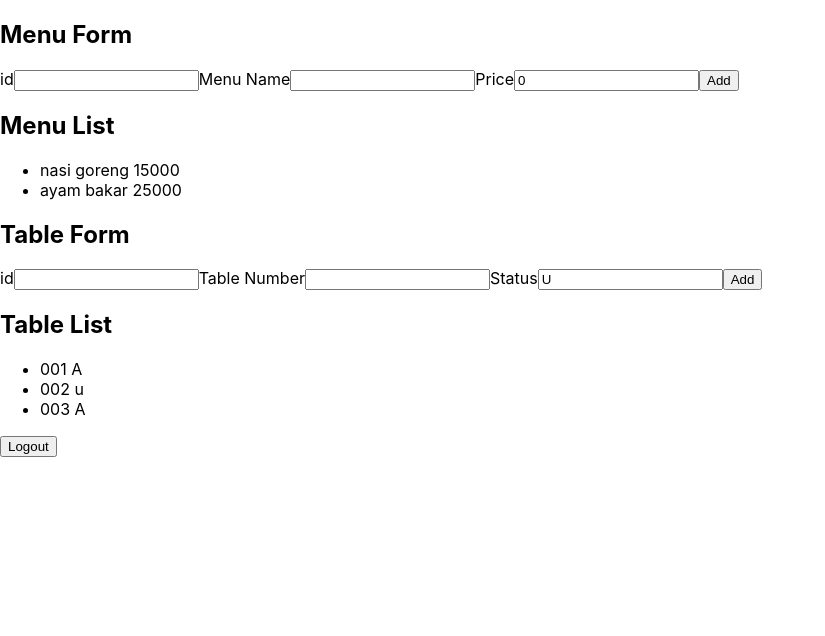
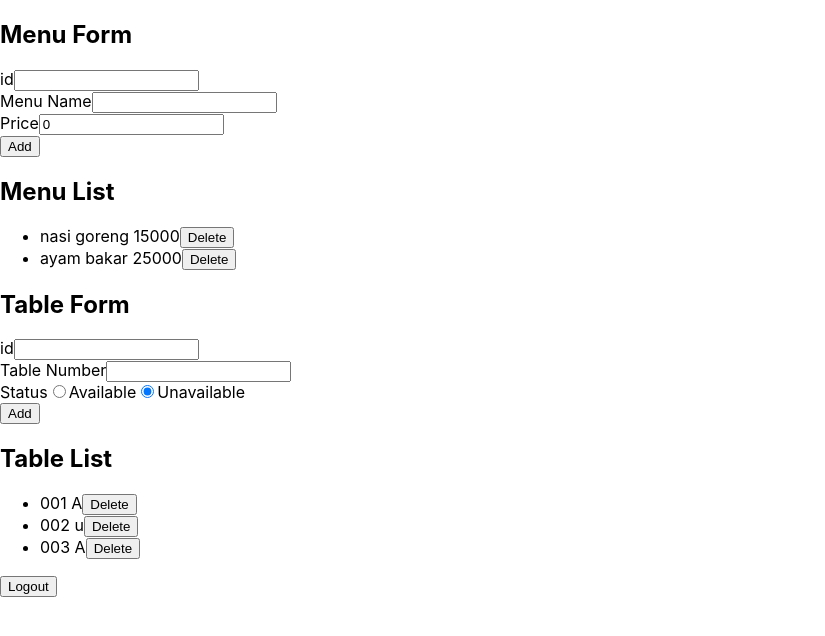
Before and after one commit to edwardsuwirya/wmb-live-code, a React (Create React App) app: page / in a window 1280 px wide. Shown: the top 636 px of the page, without its empty margins (0-825 px from the left). Built offline with nearby package versions, Linux system fonts and the light colour scheme.

Commit message:
Deleting data from list

```diff
--- a/src/App.js
+++ b/src/App.js
@@ -40,6 +40,7 @@ class MenuForm extends Component {
             price: 0
         }
     }
+
     componentDidMount() {
         console.log('menu form mounting')
     }
@@ -47,6 +48,7 @@ class MenuForm extends Component {
     componentDidUpdate(prevProps, prevState, snapshot) {
         console.log('menu form update')
     }
+
     handleInputChange = (e) => {
         this.setState({
             [e.target.name]: e.target.value
@@ -65,6 +67,7 @@ class MenuForm extends Component {
             price: 0
         })
     }
+
     render() {
         const {id, menuName, price} = this.state
         return (
@@ -72,29 +75,46 @@ class MenuForm extends Component {
                 <h2>Menu Form</h2>
                 <label>id</label>
                 <input name='id' type='text' value={id} onChange={this.handleInputChange}/>
+                <br/>
                 <label>Menu Name</label>
                 <input name='menuName' type='text' value={menuName} onChange={this.handleInputChange}/>
+                <br/>
                 <label>Price</label>
                 <input name='price' type='text' value={price} onChange={this.handleInputChange}/>
+                <br/>
                 <button onClick={this.handleAddMenu}>Add</button>
             </>
         )
     }
 }
 
-function MenuList() {
+class MenuList extends Component {
+    onDelete = (id) => {
+        const response = window.confirm('Are you sure want to delete ?')
+        if (response) {
+            const index = menus.findIndex(menu => menu.id === id);
+            menus.splice(index, 1);
+            this.setState({})
+        }
+    }
+
+    render() {
         return (
             <>
                 <h2>Menu List</h2>
                 <ul>
                     {menus.map((menu) => (
-                    <li key={menu.id}>{menu.menuName} {menu.price}</li>
+                        <li key={menu.id}>
+                            {menu.menuName} {menu.price}
+                            <button onClick={() => this.onDelete(menu.id)}>Delete</button>
+                        </li>
                     ))
                     }
                 </ul>
             </>
         )
 
+    }
 }
 
 class TableForm extends Component {
@@ -141,28 +161,47 @@ class TableForm extends Component {
                 <h2>Table Form</h2>
                 <label>id</label>
                 <input name='id' type='text' value={id} onChange={this.handleInputChange}/>
+                <br/>
                 <label>Table Number</label>
                 <input name='tableNumber' type='text' value={tableNumber} onChange={this.handleInputChange}/>
+                <br/>
                 <label>Status</label>
-                <input name='status' type='text' value={status} onChange={this.handleInputChange}/>
+                <input type='radio' name='status' value='A' onChange={this.handleInputChange} checked={status === 'A'}/>
+                <label>Available</label>
+                <input type='radio' name='status' value='U' onChange={this.handleInputChange} checked={status === 'U'}/>
+                <label>Unavailable</label>
+                <br/>
                 <button onClick={this.handleAddTable}>Add</button>
             </>
         )
     }
 }
 
-function TableList() {
+class TableList extends Component {
+    onDelete = (id) => {
+        const response = window.confirm('Are you sure want to delete ?')
+        if (response) {
+            const index = tables.findIndex(menu => menu.id === id);
+            tables.splice(index, 1);
+            this.setState({})
+        }
+    }
+
+    render() {
         return (
             <>
                 <h2>Table List</h2>
                 <ul>
                     {tables.map((table) => (
-                    <li key={table.id}>{table.tableNumber} {table.status}</li>
+                        <li key={table.id}>{table.tableNumber} {table.status}
+                            <button onClick={() => this.onDelete(table.id)}>Delete</button>
+                        </li>
                     ))
                     }
                 </ul>
             </>
         )
+    }
 }
 
 function Login(props) {
```
Lines whose indentation alone changed are shown as unchanged.
